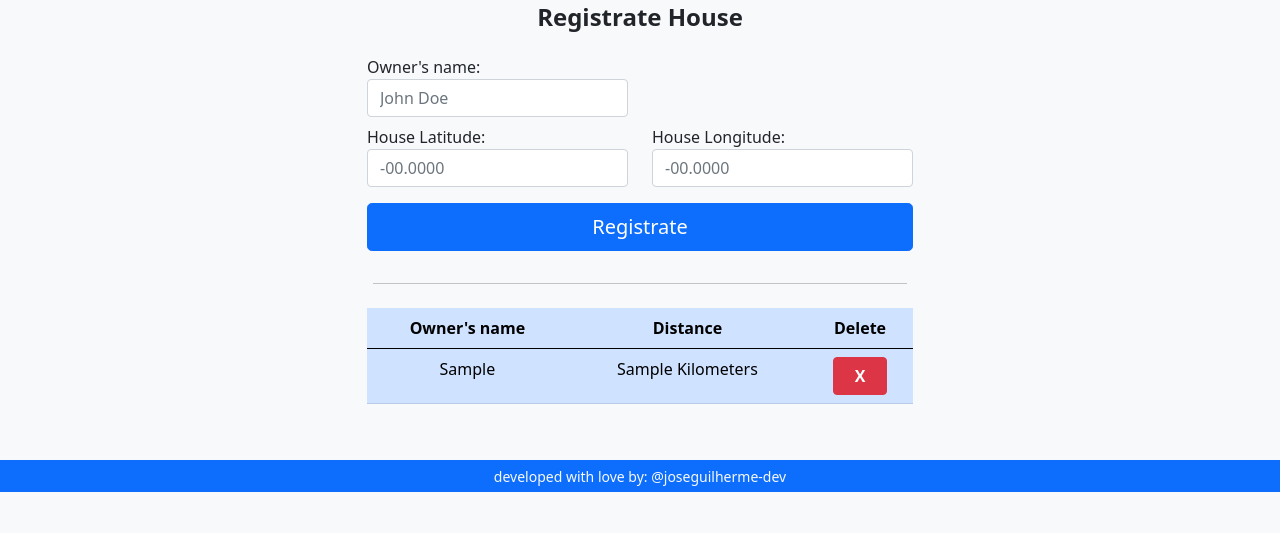
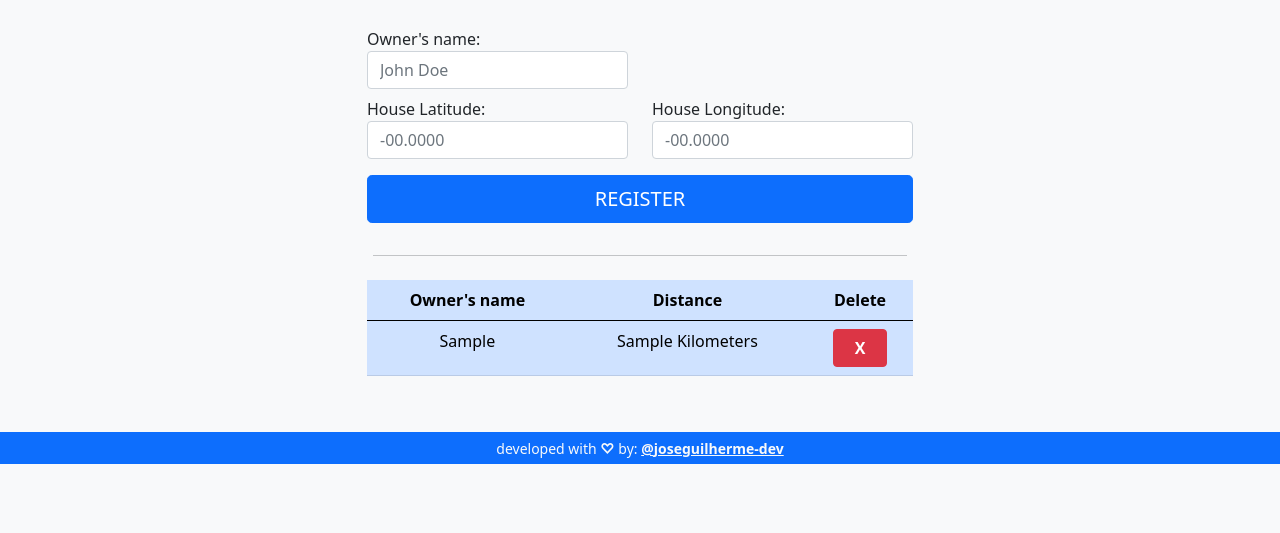
Before and after one commit to joseguilherme-dev/geographical-distance-calculator, a Django app: template templates/home.html in a window 1280 px wide. Shown: the part 267-800 px from the top of the page. Run offline with Django 3.2, Linux system fonts and the light colour scheme; the template is opened without the code that fills it: most values are stand-ins (such as "Sample title", 1, 10 or a date in 2020); some libraries are stand-ins or nearby versions.

Commit message:
:arrow_up: Updating home template

```diff
--- a/templates/home.html
+++ b/templates/home.html
@@ -49,10 +49,6 @@
     <div class="container">
         <div class="row justify-content-center mt-4">
                 <div class="col-6 pb-3">
-                    <div class="text-center text-dark">
-                        <h4><strong>Registrate House</strong></h4>
-                    </div>
-
                     <div class="row mt-4">
                         <div class="col-6">
                             <p class="m-0">Owner's name:</p>
@@ -70,7 +66,7 @@
                         </div>
 
                         <div class="col-12 mt-3">
-                            <button class="btn btn-primary btn-lg w-100" type="submit">Registrate</button>
+                            <button class="btn btn-primary btn-lg w-100" type="submit">REGISTER</button>
                         </div>
                     </div>
                 </div>
@@ -121,7 +117,7 @@
 <div class="container-fluid mt-4 bg-primary text-light">
     <div class="row">
         <div class="col-12 text-center my-1">
-            <small>developed with love by: @joseguilherme-dev</small>
+            <small>developed with <strong>♡</strong> by: <a class="text-light" href="https://github.com/joseguilherme-dev"><strong>@joseguilherme-dev</strong></a></small>
         </div>
     </div>
 </div>
```
